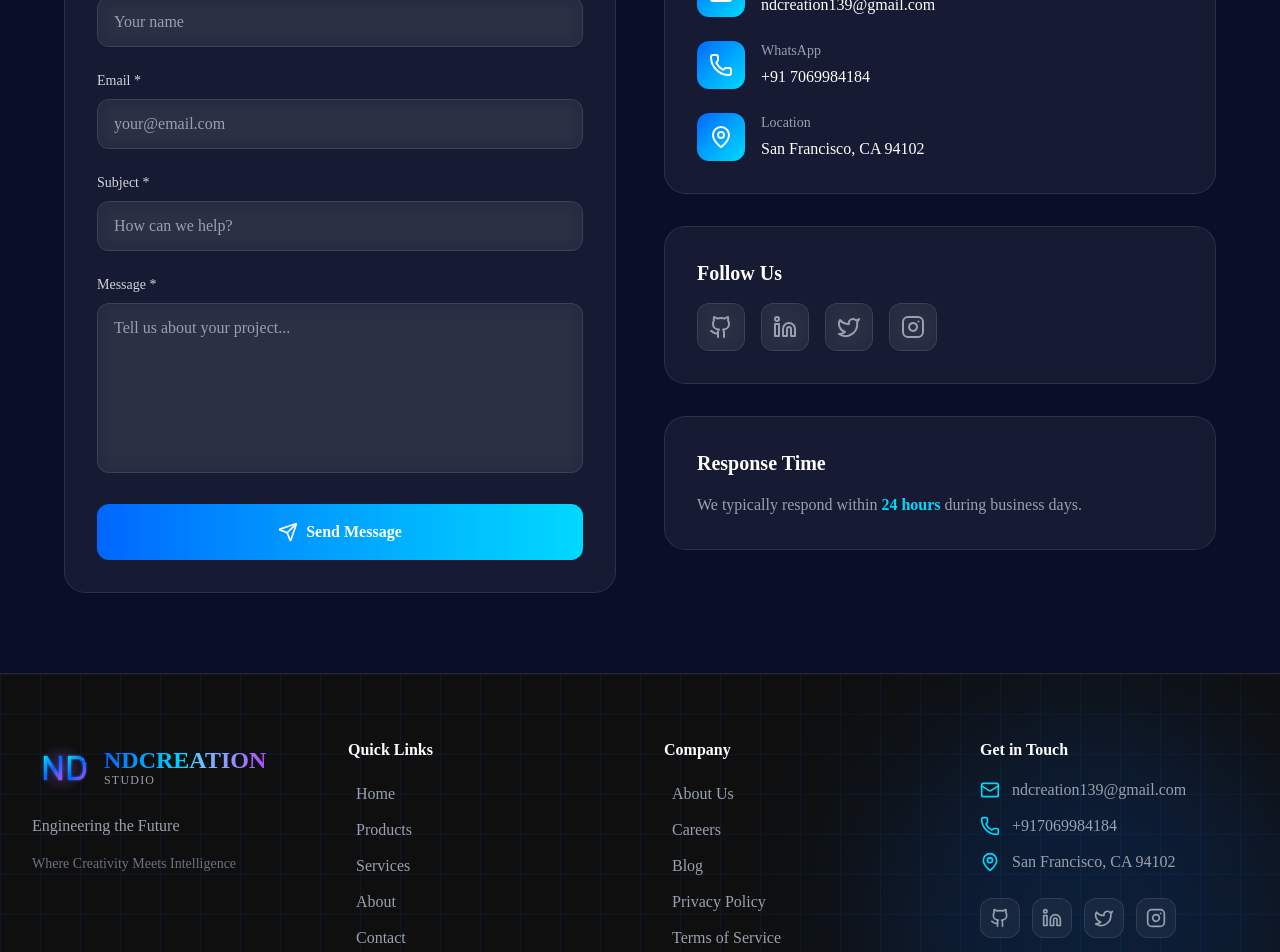
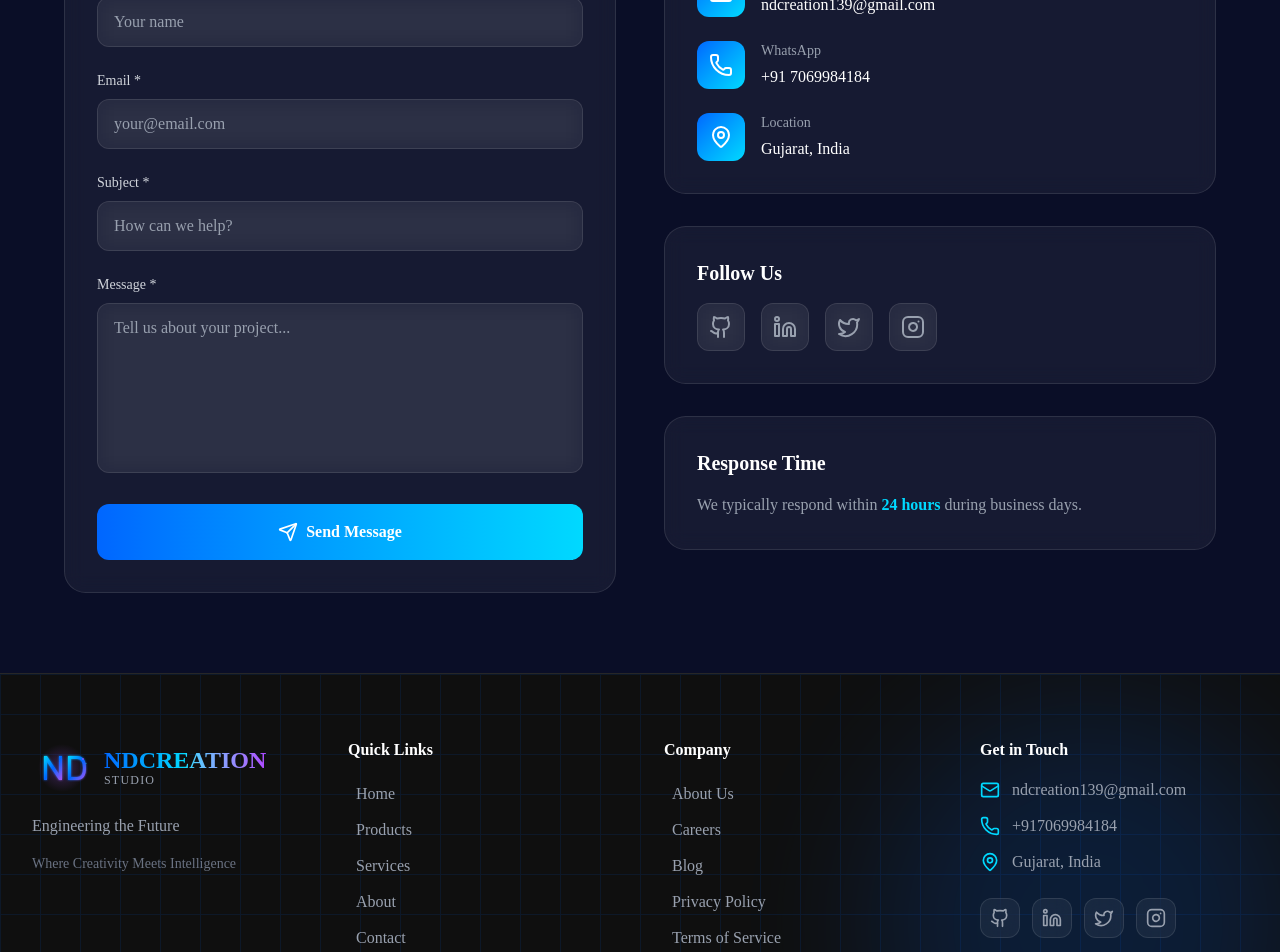
Before and after one commit to 1308harshit/ndcreation-website, a Next.js app: page /contact in a window 1280 px wide. Shown: the part 440-1392 px from the top of the page. Built offline with nearby package versions, Linux system fonts and the light colour scheme.

Commit message:
Fix navbar overlay issue, update location to Gujarat India, add Instagram link

```diff
--- a/app/contact/page.tsx
+++ b/app/contact/page.tsx
@@ -193,7 +193,7 @@ export default function ContactPage() {
                     </div>
                     <div>
                       <p className="text-sm text-gray-400 mb-1">Location</p>
-                      <p className="text-white">San Francisco, CA 94102</p>
+                      <p className="text-white">Gujarat, India</p>
                     </div>
                   </div>
                 </div>
@@ -206,7 +206,7 @@ export default function ContactPage() {
                     { icon: Github, href: 'https://github.com' },
                     { icon: Linkedin, href: 'https://linkedin.com' },
                     { icon: Twitter, href: 'https://twitter.com' },
-                    { icon: Instagram, href: 'https://instagram.com' },
+                    { icon: Instagram, href: 'https://instagram.com/ndcreationstudio' },
                   ].map((social, i) => (
                     <motion.a
                       key={i}
--- a/components/Footer.tsx
+++ b/components/Footer.tsx
@@ -10,7 +10,7 @@ const socialLinks = [
   { icon: Github, href: 'https://github.com', label: 'GitHub' },
   { icon: Linkedin, href: 'https://linkedin.com', label: 'LinkedIn' },
   { icon: Twitter, href: 'https://twitter.com', label: 'Twitter' },
-  { icon: Instagram, href: 'https://instagram.com', label: 'Instagram' },
+  { icon: Instagram, href: 'https://instagram.com/ndcreationstudio', label: 'Instagram' },
 ];
 
 const quickLinks = [
@@ -117,7 +117,7 @@ export default function Footer() {
               </li>
               <li className="flex items-start gap-3 text-gray-400">
                 <MapPin className="w-5 h-5 text-[var(--neon-cyan)] mt-0.5 flex-shrink-0" />
-                <span>San Francisco, CA 94102</span>
+                <span>Gujarat, India</span>
               </li>
             </ul>
 
--- a/components/Hero.tsx
+++ b/components/Hero.tsx
@@ -26,7 +26,7 @@ export default function Hero() {
   const words = BRAND.tagline.split(' ');
 
   return (
-    <section className="relative min-h-screen flex items-center justify-center overflow-hidden">
+    <section className="relative min-h-screen flex items-center justify-center overflow-hidden pt-20">
       {/* Mesh Gradient Background */}
       <div className="absolute inset-0 mesh-gradient opacity-50" />
 
```
